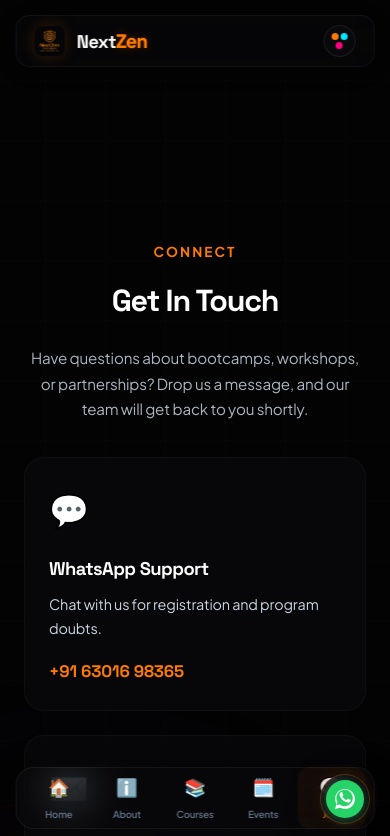
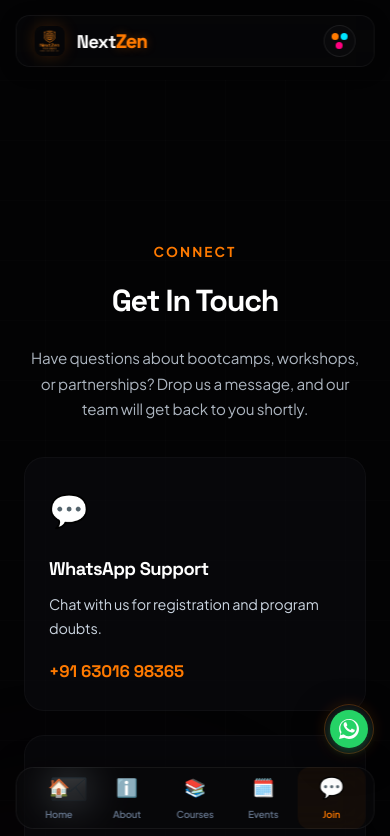
Before and after one commit to nextzentechnos-lang/nextzentechnoswebsite, a React (Vite) app: page /contact in a window 390 px wide. Shown: the top 836 px of the page. Built offline with nearby package versions, Linux system fonts and the light colour scheme.

Commit message:
style(mobile): shift floating WhatsApp widget above mobile bottom tab-bar

```diff
--- a/src/components/WhatsAppWidget.css
+++ b/src/components/WhatsAppWidget.css
@@ -77,23 +77,26 @@
   }
 }
 
-/* Hide on very small screens to avoid UI obstruction */
+/* Reposition above the iOS bottom tab bar on mobile */
+@media (max-width: 768px) {
+  .whatsapp-floating-widget {
+    bottom: 90px;
+    right: 24px;
+  }
+}
+
 @media (max-width: 480px) {
   .whatsapp-floating-widget {
-    bottom: 20px;
-    right: 20px;
-    padding: 10px 14px;
-  }
-
-  .wa-text-box {
-    display: none; /* Icon only on mobile */
-  }
-
-  .whatsapp-floating-widget {
+    bottom: 90px;
+    right: 16px;
+    padding: 0;
     border-radius: 50% !important;
     width: 50px;
     height: 50px;
     justify-content: center;
-    padding: 0;
+  }
+
+  .wa-text-box {
+    display: none;
   }
 }
```
